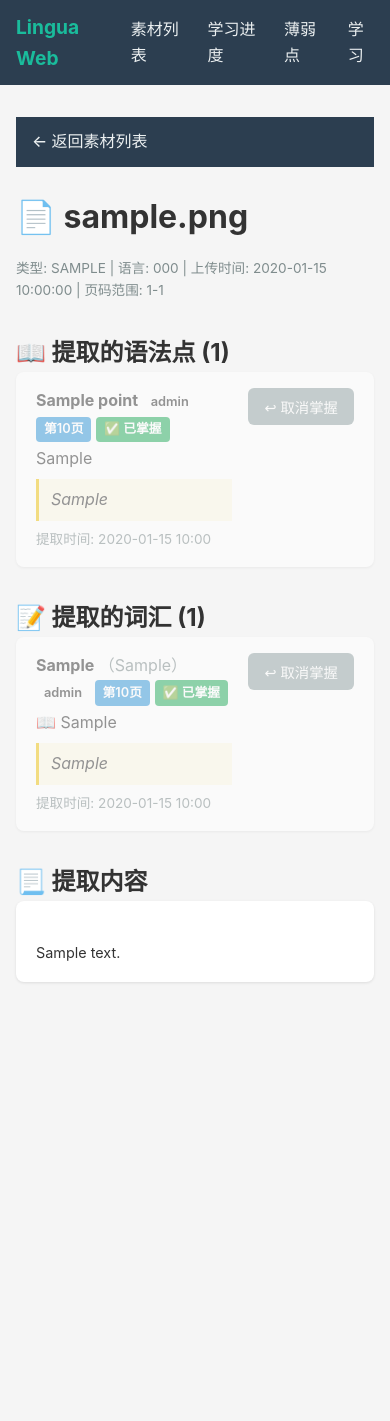
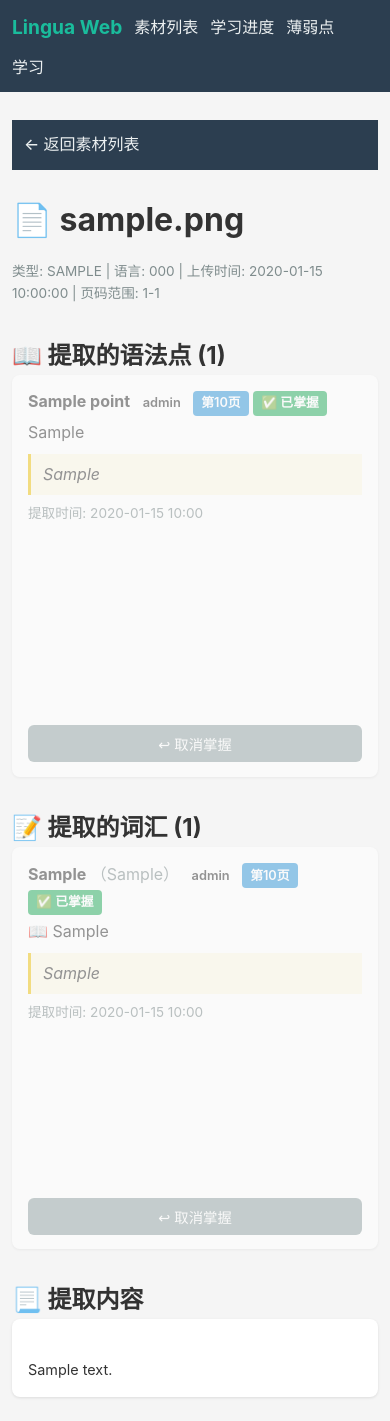
Before and after one commit to palmzhang2019/lingua-web, a FastAPI app: page /materials/1 in a window 390 px wide. Before the commit the page ends 983 px from the top, so only its background shows below. Run offline with FastAPI, Linux system fonts and the light colour scheme; tables that the repository leaves empty hold one stand-in row (values such as "Sample post").

Commit message:
feat: improve mobile layout and Mermaid progress rendering

```diff
--- a/app/templates/base.html
+++ b/app/templates/base.html
@@ -19,6 +19,7 @@
             display: flex;
             gap: 1.5rem;
             align-items: center;
+            flex-wrap: wrap;
         }
         nav a { color: #ecf0f1; text-decoration: none; font-weight: 500; }
         nav a:hover { color: #1abc9c; }
@@ -39,6 +40,9 @@
             cursor: pointer;
             font-size: 0.9rem;
             text-decoration: none;
+            text-align: center;
+            max-width: 100%;
+            white-space: normal;
         }
         .btn-primary { background: #3498db; color: #fff; }
         .btn-primary:hover { background: #2980b9; }
@@ -92,6 +96,58 @@
         .extraction-status { font-size: 0.85rem; }
         .success { color: #27ae60; }
         .warning { color: #e67e22; }
+        .action-row {
+            display: flex;
+            gap: 0.5rem;
+            align-items: center;
+            flex-wrap: wrap;
+        }
+        .action-row > form { margin: 0; }
+        .split-row {
+            display: flex;
+            justify-content: space-between;
+            align-items: flex-start;
+            gap: 1rem;
+        }
+        .split-row-main {
+            flex: 1 1 320px;
+            min-width: 0;
+        }
+        .split-row-side {
+            flex: 0 0 auto;
+        }
+        .responsive-scroll {
+            width: 100%;
+            overflow-x: auto;
+            -webkit-overflow-scrolling: touch;
+        }
+        .touch-input,
+        textarea.touch-input {
+            width: 100%;
+            max-width: 100%;
+        }
+        .break-long {
+            overflow-wrap: anywhere;
+            word-break: break-word;
+        }
+        @media (max-width: 640px) {
+            .container { padding: 0.75rem; }
+            nav { gap: 0.75rem; padding: 0.75rem; }
+            .card { padding: 0.9rem 1rem; }
+            .mobile-stack {
+                flex-direction: column;
+                align-items: stretch !important;
+            }
+            .mobile-stack > * {
+                width: 100%;
+                max-width: 100%;
+            }
+            .mobile-stack .btn,
+            .mobile-stack form .btn {
+                display: block;
+                width: 100%;
+            }
+        }
     </style>
 </head>
 <body>
--- a/app/templates/material_detail.html
+++ b/app/templates/material_detail.html
@@ -8,12 +8,12 @@
 </div>
 {% endif %}
 
-<nav style="margin: 1rem 0;">
+<nav class="action-row" style="margin: 1rem 0;">
     <a href="/materials">← 返回素材列表</a>
 </nav>
 
-<h1>📄 {{ material.filename }}</h1>
-<div class="meta">
+<h1 class="break-long">📄 {{ material.filename }}</h1>
+<div class="meta break-long">
     类型: {{ material.source_type|upper }}
     | 语言: {{ material.language_code|upper }}
     | 上传时间: {{ material.uploaded_at.strftime('%Y-%m-%d %H:%M:%S') if material.uploaded_at else '' }}
--- a/app/templates/partials/grammar_card.html
+++ b/app/templates/partials/grammar_card.html
@@ -1,6 +1,6 @@
 <div class="card" id="grammar-card-{{ gp.id }}" style="{% if gp.mastered %}opacity:0.5;{% endif %}">
-    <div style="display:flex;justify-content:space-between;align-items:flex-start;">
-        <div style="flex:1;">
+    <div class="split-row mobile-stack">
+        <div class="split-row-main break-long">
             <strong>{{ gp.point_name }}</strong>
             <span class="tag tag-{{ gp.difficulty_level|lower }}">{{ gp.difficulty_level }}</span>
             {% if gp.source_page %}
@@ -14,12 +14,12 @@
             <div class="meta">提取时间: {{ gp.extracted_at.strftime('%Y-%m-%d %H:%M') if gp.extracted_at else '' }}</div>
         </div>
         <form action="/materials/{{ gp.material_id }}/grammar/{{ gp.id }}/toggle_mastered" method="post"
-              style="margin-left:1rem;"
+              class="split-row-side"
               onsubmit="event.preventDefault();var f=this,b=f.querySelector('button');b.disabled=1;fetch(f.action,{method:'POST',headers:{'X-Requested-With':'XMLHttpRequest'}}).then(function(r){if(!r.ok)throw Error(r.status);return r.text();}).then(function(html){var c=document.getElementById('grammar-card-{{ gp.id }}');if(c)c.outerHTML=html;}).catch(function(){b.disabled=0;f.submit();});">
             {% if gp.mastered %}
-            <button type="submit" class="btn" style="background:#95a5a6;color:#fff;white-space:nowrap;">↩ 取消掌握</button>
+            <button type="submit" class="btn" style="background:#95a5a6;color:#fff;">↩ 取消掌握</button>
             {% else %}
-            <button type="submit" class="btn" style="background:#27ae60;color:#fff;white-space:nowrap;">✅ 已掌握</button>
+            <button type="submit" class="btn" style="background:#27ae60;color:#fff;">✅ 已掌握</button>
             {% endif %}
         </form>
     </div>
--- a/app/templates/partials/vocab_card.html
+++ b/app/templates/partials/vocab_card.html
@@ -1,6 +1,6 @@
 <div class="card" id="vocab-card-{{ v.id }}" style="{% if v.mastered %}opacity:0.5;{% endif %}">
-    <div style="display:flex;justify-content:space-between;align-items:flex-start;">
-        <div style="flex:1;">
+    <div class="split-row mobile-stack">
+        <div class="split-row-main break-long">
             <strong>{{ v.word }}</strong>
             {% if v.reading %}<span style="color:#7f8c8d;">（{{ v.reading }}）</span>{% endif %}
             <span class="tag tag-{{ v.difficulty_level|lower }}">{{ v.difficulty_level }}</span>
@@ -17,12 +17,12 @@
             <div class="meta">提取时间: {{ v.extracted_at.strftime('%Y-%m-%d %H:%M') if v.extracted_at else '' }}</div>
         </div>
         <form action="/materials/{{ v.material_id }}/vocab/{{ v.id }}/toggle_mastered" method="post"
-              style="margin-left:1rem;"
+              class="split-row-side"
               onsubmit="event.preventDefault();var f=this,b=f.querySelector('button');b.disabled=1;fetch(f.action,{method:'POST',headers:{'X-Requested-With':'XMLHttpRequest'}}).then(function(r){if(!r.ok)throw Error(r.status);return r.text();}).then(function(html){var c=document.getElementById('vocab-card-{{ v.id }}');if(c)c.outerHTML=html;}).catch(function(){b.disabled=0;f.submit();});">
             {% if v.mastered %}
-            <button type="submit" class="btn" style="background:#95a5a6;color:#fff;white-space:nowrap;">↩ 取消掌握</button>
+            <button type="submit" class="btn" style="background:#95a5a6;color:#fff;">↩ 取消掌握</button>
             {% else %}
-            <button type="submit" class="btn" style="background:#27ae60;color:#fff;white-space:nowrap;">✅ 已掌握</button>
+            <button type="submit" class="btn" style="background:#27ae60;color:#fff;">✅ 已掌握</button>
             {% endif %}
         </form>
     </div>
```
Also changed, not shown: app/templates/materials.html (+7 -7 lines), app/templates/progress.html (+47 -3 lines), app/templates/review_candidates.html (+11 -5 lines), app/templates/study.html (+32 -14 lines), tests/test_phase4c.py (+41 -1 lines).
